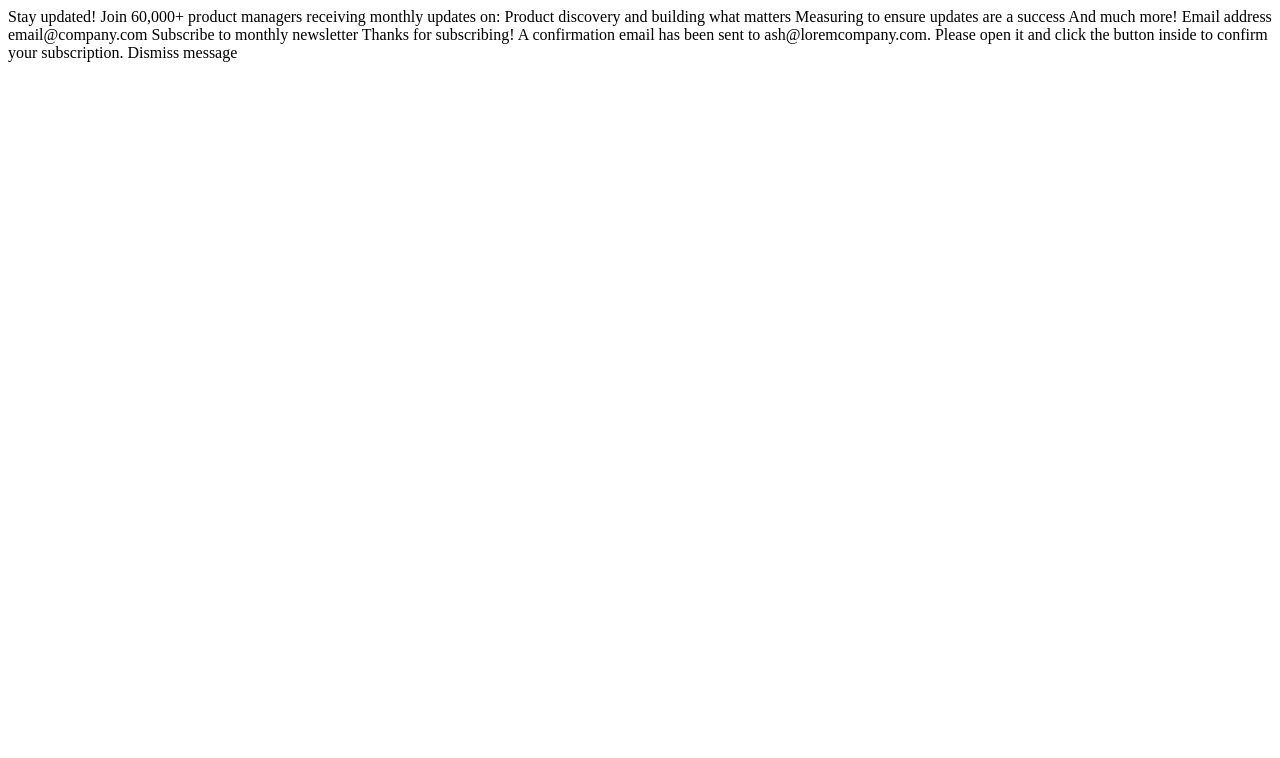
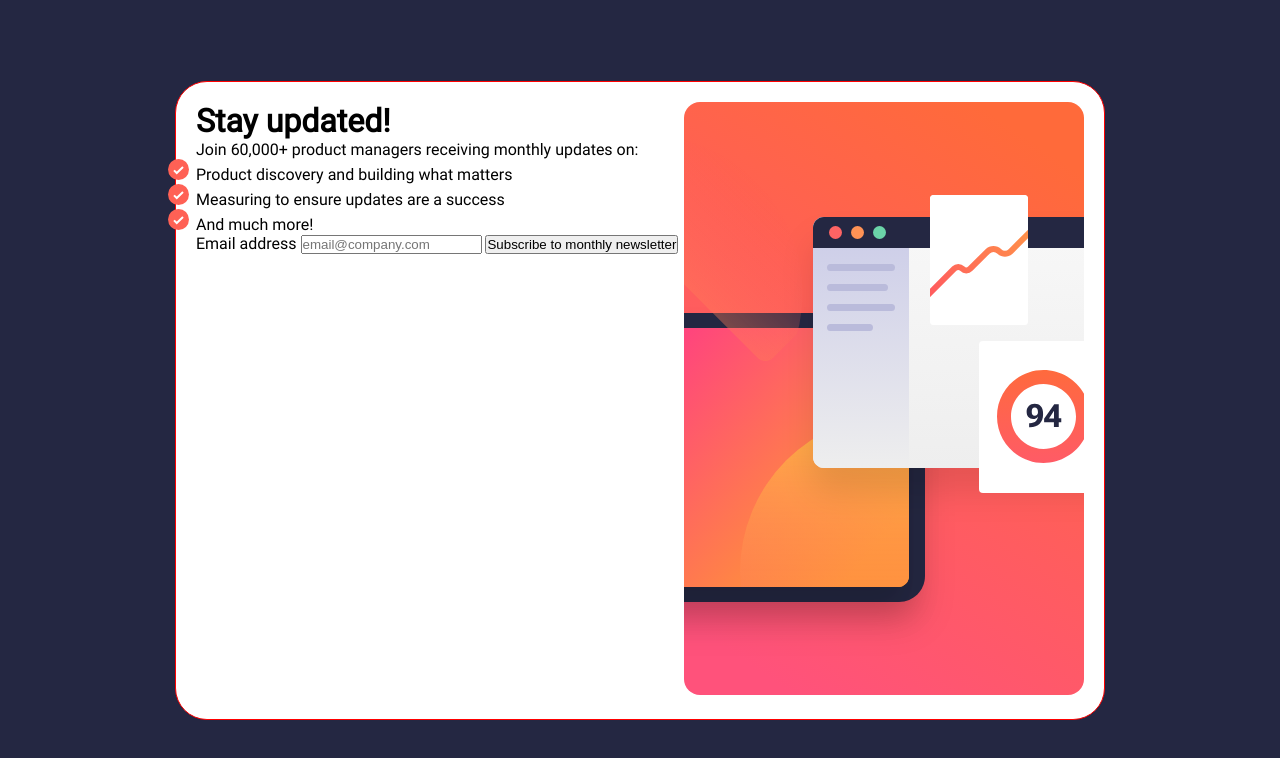
Before and after one commit to Carmenyo/FM--Newsletter-Sign-up-with-success-message, a plain HTML site: page index.html in a window 1280 px wide. Drawn offline with Linux system fonts and the light colour scheme.

Commit message:
HTML Structure

```diff
--- a/index.html
+++ b/index.html
@@ -6,37 +6,48 @@
 
   <link rel="icon" type="image/png" sizes="32x32" href="./assets/images/favicon.png">
 
+  <!-- STYLES -->
+  <link rel="stylesheet" href="./styles/main.css">
+
   <title>Frontend Mentor | Newsletter sign-up form with success message</title>
 
 <body>
+<main class="card">
+  <div class="card__left">
+    <h1>
+      Stay updated!
+    </h1>
+<p>
+  Join 60,000+ product managers receiving monthly updates on:
+</p>
+<ul class="card__list">
+  <li>Product discovery and building what matters</li>
+  <li> Measuring to ensure updates are a success</li>
+  <li>And much more!</li>
+</ul>
+<form >
+  <label for="email">Email address</label>
+  <input type="email" id="email" placeholder="email@company.com">
+  <button type="submit">Subscribe to monthly newsletter</button>
+</form>
+  </div>
+  <div class="card__right">
+    <img src="./assets/images/illustration-sign-up-desktop.svg" alt="">
 
-  <!-- Sign-up form start -->
-
-  Stay updated!
-
-  Join 60,000+ product managers receiving monthly updates on:
-
-  Product discovery and building what matters
-  Measuring to ensure updates are a success
-  And much more!
-
-  Email address
-  email@company.com
-
-  Subscribe to monthly newsletter
-
+  </div>
   <!-- Sign-up form end -->
 
   <!-- Success message start -->
 
-  Thanks for subscribing!
+  <!-- Thanks for subscribing!
 
   A confirmation email has been sent to ash@loremcompany.com.
   Please open it and click the button inside to confirm your subscription.
 
-  Dismiss message
+  Dismiss message -->
 
   <!-- Success message end -->
-
+    <!-- Sign-up form start -->
+</main>
 </body>
 </html>
--- /dev/null
+++ b/styles/_globals.scss
@@ -0,0 +1,5 @@
+*{
+    margin: 0;
+    padding: 0;
+    box-sizing: border-box;
+}
--- /dev/null
+++ b/styles/_layout.scss
@@ -0,0 +1,26 @@
+body {
+    font-family: MyFont;
+    width: 100%;
+    min-height: 100vh;
+    display: flex;
+    justify-content: center;
+    align-items: center;
+    background-color: $DarkSlateGrey;
+  }
+
+  .card {
+    border: solid red 1px;
+    display: flex;
+    justify-content: space-between;
+    width: 930px;
+    background-color: $White;
+    padding: 20px;
+    border-radius: 2rem;
+
+    &__left{
+        width: 60%;
+    }
+&__list{
+    list-style-image: url(../assets/images/icon-list.svg);
+}
+  }
--- /dev/null
+++ b/styles/_variables.scss
@@ -0,0 +1,6 @@
+// Colors
+$Tomato: hsl(4, 100%, 67%);
+$DarkSlateGrey: hsl(234, 29%, 20%);
+$CharcoalGrey: hsl(235, 18%, 26%);
+$Grey: hsl(231, 7%, 60%);
+$White: hsl(0, 0%, 100%);
--- /dev/null
+++ b/styles/main.scss
@@ -0,0 +1,7 @@
+@font-face{
+    font-family: MyFont;
+    src: url(../assets/fonts/Roboto-Regular.ttf);
+}
+@import "globals";
+@import "variables";
+@import "layout";
```
Also changed, not shown: styles/main.css (added), 1 other file.
